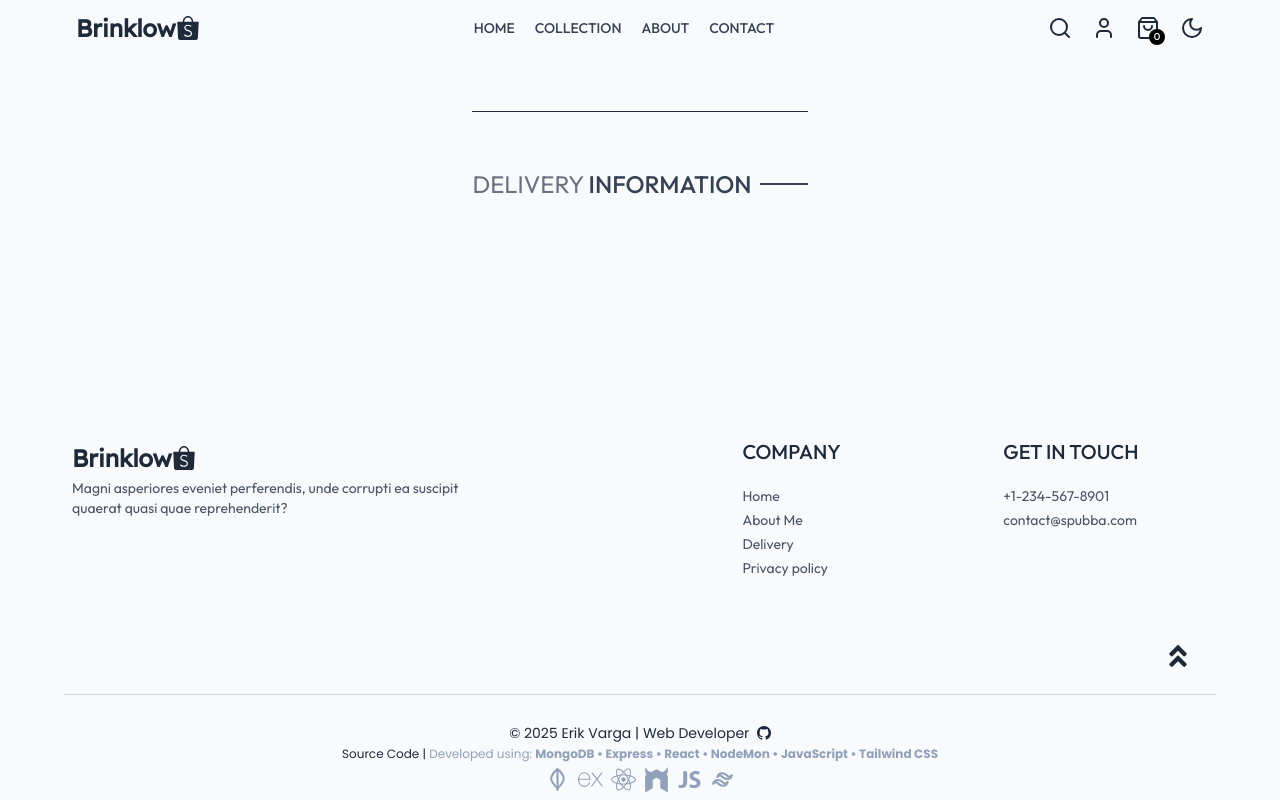
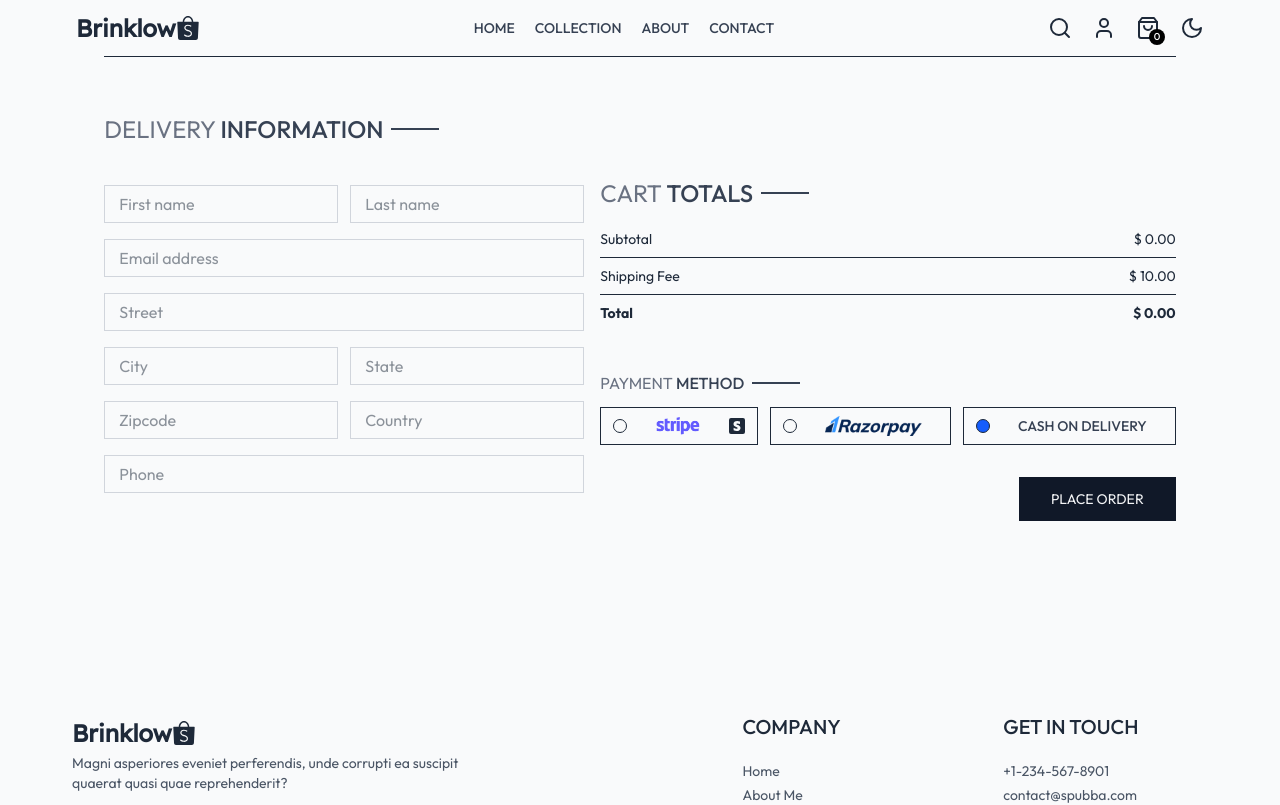
Before and after one commit to Erik-Varga/mern-stack-ecommerce, a React (Vite) app: page /place-order in a window 1280 px wide. Shown: the top 805 px of the page. Built offline with nearby package versions, Linux system fonts and the light colour scheme.

Commit message:
updated orders page

```diff
--- a/src/components/CompanyInfo.jsx
+++ b/src/components/CompanyInfo.jsx
@@ -11,7 +11,7 @@
 
     return (
         <div>
-            <div className='flex flex-col sm:grid grid-cols-[3fr_1fr_1fr] gap-14 mx-2 my-10 mt-40 text-sm'>
+            <div className='flex flex-col sm:grid grid-cols-[3fr_1fr_1fr] gap-4 md:gap-14 mx-2 my-10 mt-40 text-sm'>
                 <div className="">
                     <Logo />
                     <p className="w-full md:w-2/3 text-gray-600 dark:text-gray-400">
@@ -37,9 +37,9 @@
 
             </div>
 
-            <div className='p-5'>
+            <div className='p-2'>
                 <span className='flex justify-end' onClick={handleTopOfPage}>
-                    <FaAngleDoubleUp className='text-4xl p-1 hover:bg-gray-200 dark:hover:bg-gray-700 cursor-pointer' />
+                    <FaAngleDoubleUp className='text-2xl p-1 hover:bg-gray-200 dark:hover:bg-gray-700 cursor-pointer' />
                 </span>
             </div>
 
--- a/src/components/ProgressBar.jsx
+++ b/src/components/ProgressBar.jsx
@@ -2,7 +2,7 @@
 
 const ProgressBar = () => {
     const current_hr = 4;
-    const current_min = 18;
+    const current_min = 34;
 
     const total_hr = 13;
     const total_min = 23;
--- a/src/pages/Orders.jsx
+++ b/src/pages/Orders.jsx
@@ -1,8 +1,43 @@
-import React from 'react'
+import React, { useContext } from 'react'
+import { ShopContext } from '../context/ShopContext'
+import Title from '../components/Title'
 
 const Orders = () => {
+  const { products, currency } = useContext(ShopContext)
   return (
-    <div className='flex items-center justify-center'>Orders</div>
+    <div className='flex items-center justify-center'>
+      <div className="border-t pt-16">
+        <div className="text-2xl mb-3">
+          <Title text1={'MY'} text2={'ORDERS'} />
+        </div>
+
+        <div>
+          {products.slice(1,4).map((item, index) => (
+            <div key={index} className='py-4 border-t border-gray-300 dark:border-gray-700 text-gray-700 dark:text-gray-300 flex flex-col md:flex-row md:items-center md:justify-between gap-4'>
+              <div className="flex items-start gap-6 text-sm">
+                <img src={item.image[0]} alt="" className='w-16 sm:w-20' />
+                <div className="">
+                  <p className="sm:text font-medium">{item.name}</p>
+                  <div className="flex items-center gap-3 mt-2 text-base text-gray700 dark:text-gray-300">
+                    <p className="text-lg">{currency}{item.price}</p>
+                    <p className="">Quantity: 1</p>
+                    <p className="">Size: M</p>
+                  </div>
+                  <p className="mt-2">Date: <span className='text-gray-400 dark:text-gray-600'>25, Mar 2025</span></p>
+                </div>
+              </div>
+              <div className="md:w-1/2 flex justify-between">
+              <div className="flex items-center gap-2">
+                <p className="min-w-2 h-2 rounded-full bg-green-500"></p>
+                <p className="text-sm md:text-base">Ready to ship</p>
+              </div>
+              <button className='border px-4 py-2 text-sm font-medium rounded-sm'>Track Order</button>
+              </div>
+            </div>
+          ))}
+        </div>
+      </div>
+    </div>
   )
 }
 
--- a/src/pages/PlaceOrder.jsx
+++ b/src/pages/PlaceOrder.jsx
@@ -1,18 +1,77 @@
-import React from 'react'
+import React, { useContext, useState } from 'react'
 import Title from '../components/Title'
+import CartTotal from '../components/CartTotal'
+import { assets } from '../assets/assets'
+import { BsStripe } from 'react-icons/bs'
+import { ShopContext } from '../context/ShopContext'
 
 const PlaceOrder = () => {
+  const [method, setMethod] = useState('cod');
+
+  const { navigate } = useContext(ShopContext)
+
   return (
     <div className='flex flex-1 items-center justify-center'>
       <div className="flex flex-col sm:flex-row justify-between gap-4 pt-5 sm:pt-14 mih-h-[80vh] border-t">
 
         {/* left side */}
         <div className="flex flex-col gap-4 w-full sm:max-w-[480px]">
-        <div className="text-2xl mb-3">
-          <Title text1={'DELIVERY'} text2={'INFORMATION'} />
+          <div className="text-2xl mb-3">
+            <Title text1={'DELIVERY'} text2={'INFORMATION'} />
+          </div>
+          <div className="flex gap-3">
+            <input type="text" placeholder='First name' className='border border-gray-300 dark:border-gray-700 py-1.5 px-3.5 w-full' />
+            <input type="text" placeholder='Last name' className='border border-gray-300 dark:border-gray-700 py-1.5 px-3.5 w-full' />
+          </div>
+          <input type="email" placeholder='Email address' className='border border-gray-300 dark:border-gray-700 py-1.5 px-3.5 w-full' />
+          <input type="text" placeholder='Street' className='border border-gray-300 dark:border-gray-700 py-1.5 px-3.5 w-full' />
+          <div className="flex gap-3">
+            <input type="text" placeholder='City' className='border border-gray-300 dark:border-gray-700 py-1.5 px-3.5 w-full' />
+            <input type="text" placeholder='State' className='border border-gray-300 dark:border-gray-700 py-1.5 px-3.5 w-full' />
+          </div>
+          <div className="flex gap-3">
+            <input type="number" placeholder='Zipcode' className='border border-gray-300 dark:border-gray-700 py-1.5 px-3.5 w-full' />
+            <input type="text" placeholder='Country' className='border border-gray-300 dark:border-gray-700 py-1.5 px-3.5 w-full' />
+          </div>
+          <input type="number" placeholder='Phone' className='border border-gray-300 dark:border-gray-700 py-1.5 px-3.5 w-full' />
         </div>
+
+        {/* right side */}
+        <div className="mt-8">
+          <div className="mt-8 min-w-80">
+            <CartTotal />
+          </div>
+
+          <div className="mt-12">
+            <Title text1={'PAYMENT'} text2={'METHOD'} />
+
+            {/* payment method selection */}
+            <div className="flex flex-wrap md:flex-row gap-3">
+              <div onClick={()=>setMethod('stripe')} className="flex items-center gap-3 border p-2 px-3 cursor-pointer">
+                <p className={`min-w-3.5 h-3.5 border rounded-full ${method === 'stripe' ? 'bg-blue-600 dark:bg-blue-400' : ''}`}></p>
+                <img src={assets.stripe_logo} alt="" className='h-5 mx-4' />
+                <BsStripe />
+              </div>
+              <div onClick={()=>setMethod('razorpay')} className="flex items-center gap-3 border p-2 px-3 cursor-pointer">
+                <p className={`min-w-3.5 h-3.5 border rounded-full ${method === 'razorpay' ? 'bg-blue-600 dark:bg-blue-400' : ''}`}></p>
+                <img src={assets.razorpay_logo} alt="" className='h-5 mx-4' />
+              </div>
+
+              <div onClick={()=>setMethod('cod')} className="flex items-center gap-3 border p-2 px-3 cursor-pointer">
+                <p className={`min-w-3.5 h-3.5 border rounded-full ${method === 'cod' ? 'bg-blue-600 dark:bg-blue-400' : ''}`}></p>
+                <p className='text-gray-700 dark:text-gray-300 text-sm font-medium mx-4'>CASH ON DELIVERY</p>
+              </div>
+            </div>
+            <div className="w-full text-end">
+              <button onClick={()=>navigate('/orders')} className="bg-gray-900 dark:bg-gray-100 text-gray-100 dark:text-gray-900 text-sm my-8 px-8 py-3 cursor-pointer hover:shadow-xl">PLACE ORDER</button>
+            </div>
+          </div>
         </div>
       </div>
+
+
+
+
     </div>
   )
 }
```
